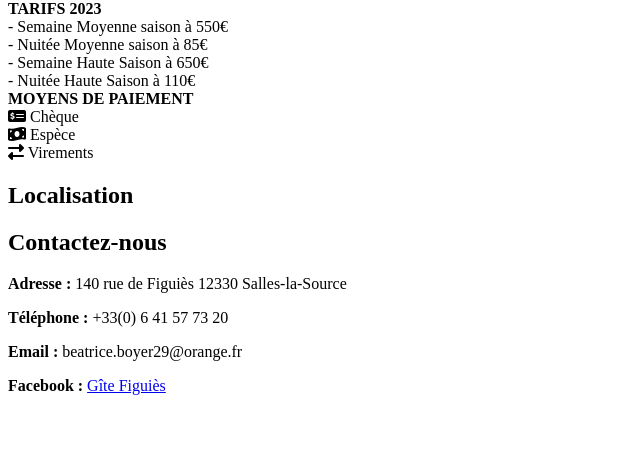
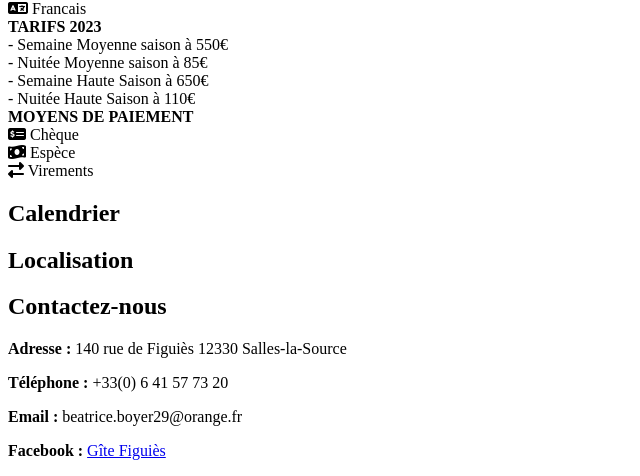
Before and after one commit to matias1102/WebsiteCottage, a PHP site: page /view.php in a window 1280 px wide. Shown: the part 1805-2281 px from the top of the page, without its empty margins (0-640 px from the left). Before the commit the page ends 2200 px from the top, so only its background shows below. Run offline with PHP 8.4, Linux system fonts and the light colour scheme; some libraries are stand-ins or nearby versions.

Commit message:
grosse modif

```diff
--- a/Website/view.php
+++ b/Website/view.php
@@ -12,6 +12,10 @@
     <link rel="stylesheet" href="https://unpkg.com/leaflet@1.7.1/dist/leaflet.css" />
     <script src="https://unpkg.com/leaflet@1.7.1/dist/leaflet.js"></script>
     <script src="../Js/navbar.js"></script>
+
+
+    <script src='https://cdn.jsdelivr.net/npm/fullcalendar@6.1.9/index.global.min.js'></script>
+    <script src="../Js/calendar.js"></script>
 </head>
 <body>
     <!-- En-tête avec le logo, le nom du gîte et le bouton de connexion -->
@@ -33,6 +37,7 @@
             <li><a href="../Website/view.php">Accueil</a></li>
             <li><a href="#galerie">Galerie</a></li>
             <li><a href="#description">Description</a></li>
+            <li><a href="#calendrier">Calendrier</a></li>
             <li><a href="#carte">Localisation</a></li>
             <li><a href="#contact">Contact</a></li>
 
@@ -106,6 +111,10 @@
         </div>
     </section>
 
+    <section id="calendrier">
+        <h2>Calendrier</h2>
+        <div id="calendar"></div>
+    </section>
 
     <section id="carte">
         <h2>Localisation</h2>
@@ -133,5 +142,7 @@
     <!-- JavaScript pour la gestion AJAX -->
     <script src="../Js/caroussel.js"></script>
     <script src="../Js/map.js"></script>
+
+
 </body>
 </html>
--- /dev/null
+++ b/package.json
@@ -0,0 +1,6 @@
+{
+  "dependencies": {
+    "@fullcalendar/core": "^6.1.9",
+    "@fullcalendar/daygrid": "^6.1.9"
+  }
+}
```
Also changed, not shown: Js/calendar.js (added, +7 -0 lines), package-lock.json (added).
